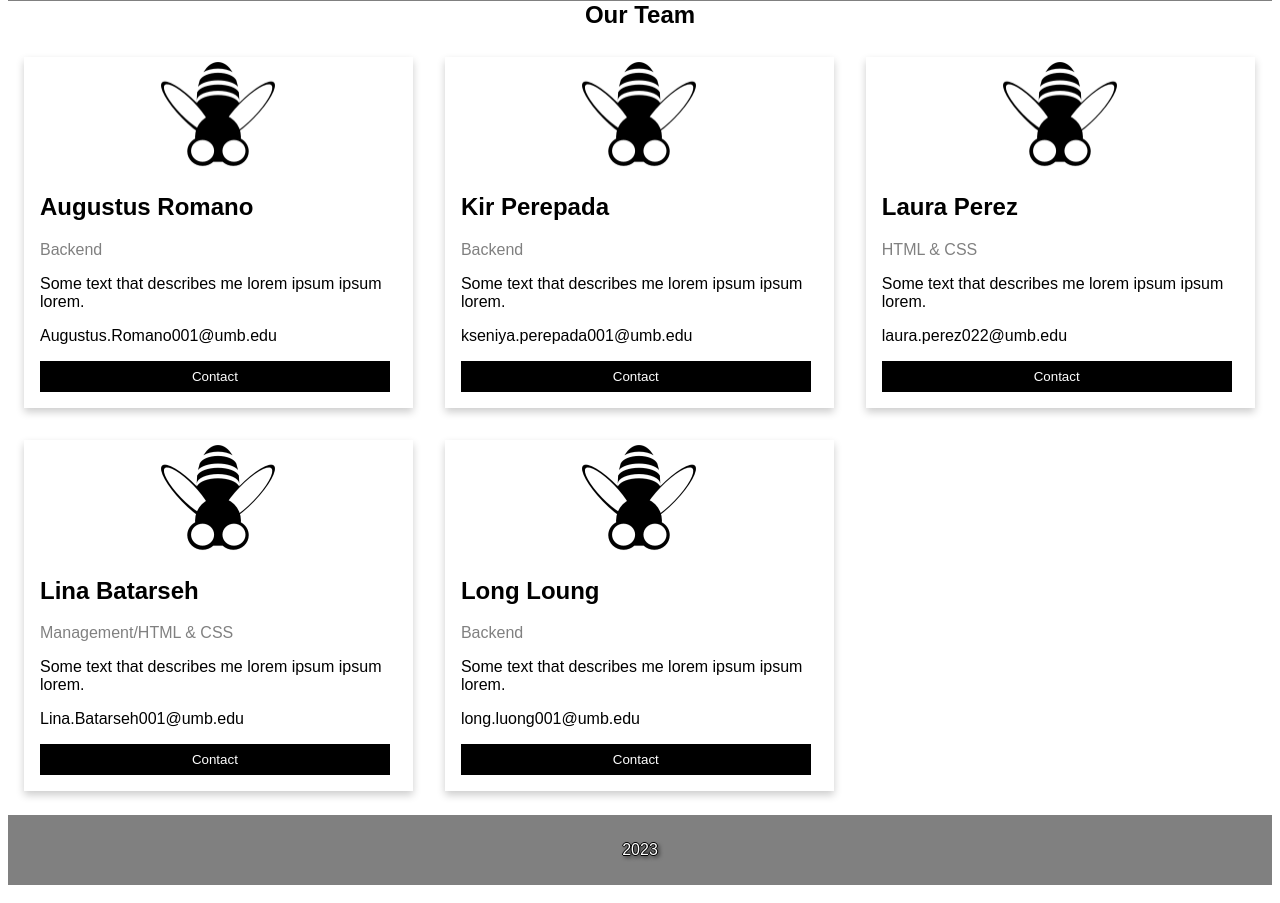
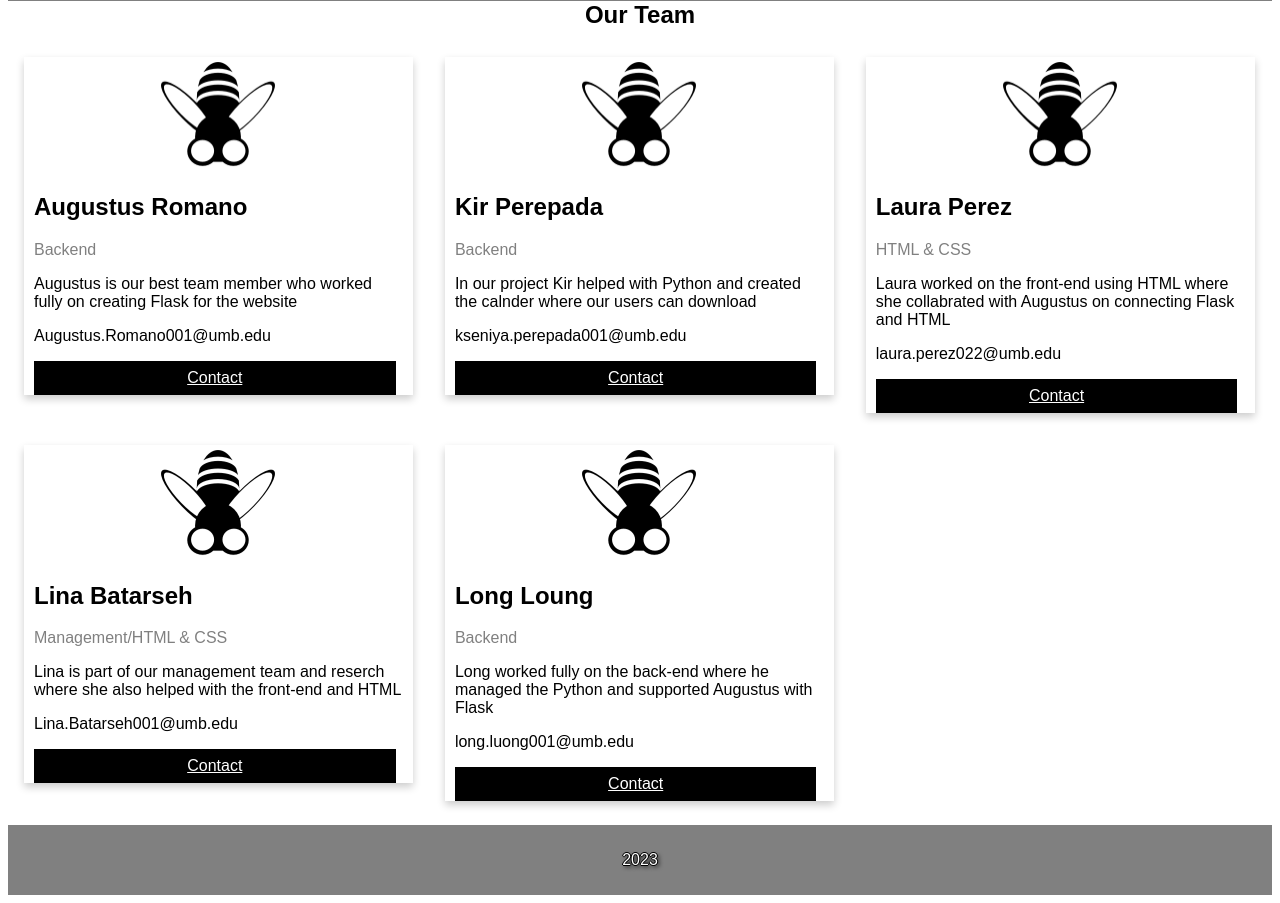
Before and after one commit to kyuujuushi/thebuzz, a Flask app: page /about in a window 1280 px wide. Shown: the part 280-1183 px from the top of the page. Run offline with Flask 3, Linux system fonts and the light colour scheme.

Commit message:
new stuuff pushed

```diff
--- a/static/css/AUstyle.css
+++ b/static/css/AUstyle.css
@@ -116,7 +116,7 @@
   }
 
   .container {
-    padding: 0 16px;
+    padding: 0 10px;
   }
 
   .container::after, .row::after {
--- a/templates/aboutus.html
+++ b/templates/aboutus.html
@@ -51,9 +51,11 @@
       <div class="container">
         <h2>Augustus Romano</h2>
         <p class="title">Backend</p>
-        <p>Some text that describes me lorem ipsum ipsum lorem.</p>
+        <p>Augustus is our best team member who worked fully on creating Flask for the website </p>
         <p>Augustus.Romano001@umb.edu</p>
-        <p><button class="button">Contact</button></p>
+         <!-- Button with email link -->
+  <a href="mailto:augustus.romano001@umb.edu" class="button">Contact </a>
+
       </div>
     </div>
   </div>
@@ -65,9 +67,10 @@
       <div class="container">
         <h2>Kir Perepada</h2>
         <p class="title">Backend</p>
-        <p>Some text that describes me lorem ipsum ipsum lorem.</p>
+        <p>In our project Kir helped with Python and created the calnder where our users can download </p>
         <p>kseniya.perepada001@umb.edu</p>
-        <p><button class="button">Contact</button></p>
+         <!-- Button with email link -->
+  <a href="mailto:kseniya.perepada001@umb.edu" class="button">Contact </a>
       </div>
     </div>
   </div>
@@ -78,9 +81,10 @@
       <div class="container">
         <h2>Laura Perez</h2>
         <p class="title">HTML & CSS</p>
-        <p>Some text that describes me lorem ipsum ipsum lorem.</p>
+        <p>Laura worked on the front-end using HTML where she collabrated with Augustus on connecting Flask and HTML </p>
         <p>laura.perez022@umb.edu</p>
-        <p><button class="button">Contact</button></p>
+        <!-- Button with email link -->
+  <a href="mailto:laura.perez022@umb.edu" class="button">Contact </a>
       </div>
     </div>
   </div>
@@ -91,9 +95,10 @@
       <div class="container">
         <h2>Lina Batarseh</h2>
         <p class="title">Management/HTML & CSS</p>
-        <p>Some text that describes me lorem ipsum ipsum lorem.</p>
+        <p>Lina is part of our management team and reserch where she also helped with the front-end and HTML</p>
         <p>Lina.Batarseh001@umb.edu</p>
-        <p><button class="button">Contact</button></p>
+        <!-- Button with email link -->
+  <a href="mailto:lina.batarseh001@umb.edu" class="button">Contact</a>
       </div>
     </div>
   </div>
@@ -104,9 +109,11 @@
       <div class="container">
         <h2>Long Loung</h2>
         <p class="title">Backend</p>
-        <p>Some text that describes me lorem ipsum ipsum lorem.</p>
+        <p>Long worked fully on the back-end where he managed the Python and supported Augustus with Flask</p>
         <p>long.luong001@umb.edu</p>
-        <p><button class="button">Contact</button></p>
+        <!-- Button with email link -->
+  <a href="mailto:long.luong001@umb.edu" class="button">Contact </a>
+</body>
       </div>
     </div>
   </div>
--- a/templates/index.html
+++ b/templates/index.html
@@ -10,6 +10,12 @@
 
     <!-- Add icon link -->
     <link rel="icon" href="{{ url_for('static', filename='images/beeLogo_small_alpha.png') }}" type="image/x-icon">
+<style>
+    .weather-widget-container {
+        text-align: center;
+        margin-top: 20px;
+      }
+</style>
 
 </head>
 
```
Also changed, not shown: 2 other files.
